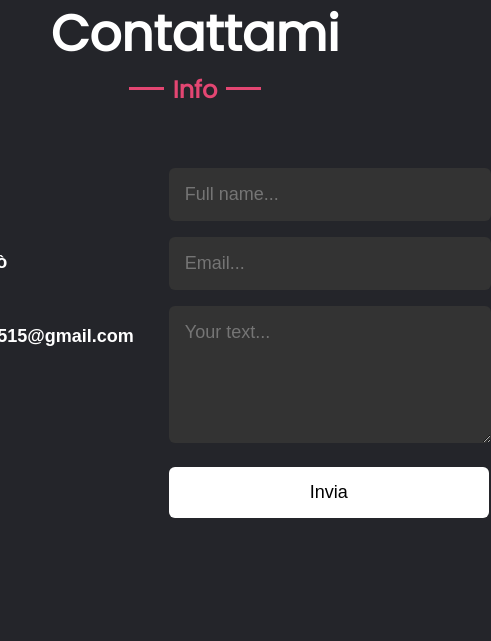
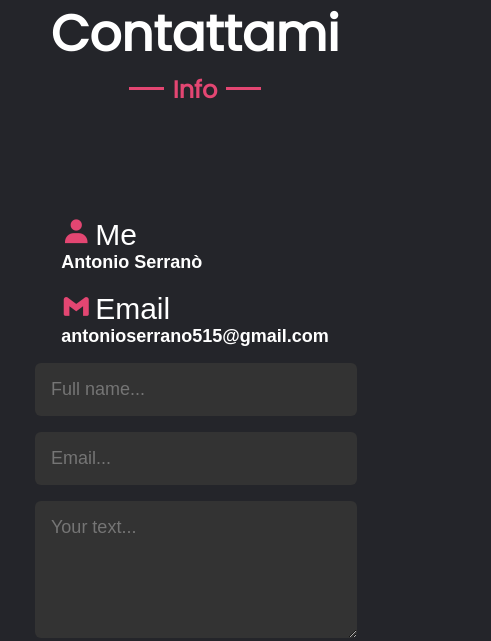
Before and after one commit to antonioooooooo515/provasito, a plain HTML site: page index.html in a window 390 px wide. Shown: the part 4270-4911 px from the top of the page, 491 px wide, since content can reach past the window. Drawn offline with nearby package versions, Linux system fonts and the light colour scheme.

Commit message:
Update style.css

```diff
--- a/style.css
+++ b/style.css
@@ -1031,6 +1031,22 @@ p.paragrafo2
         width: 80px;
     }
 
+    .contact-information
+    {
+        width: 100%;
+        display: flex;
+        justify-content: center;
+        flex-direction: column;
+        align-items: center;
+        padding: 0;
+    }
+
+    .contact-information .form
+    {
+        margin: 0;
+        padding: 0;
+    }
+
     footer
     {
         position: relative;
```
